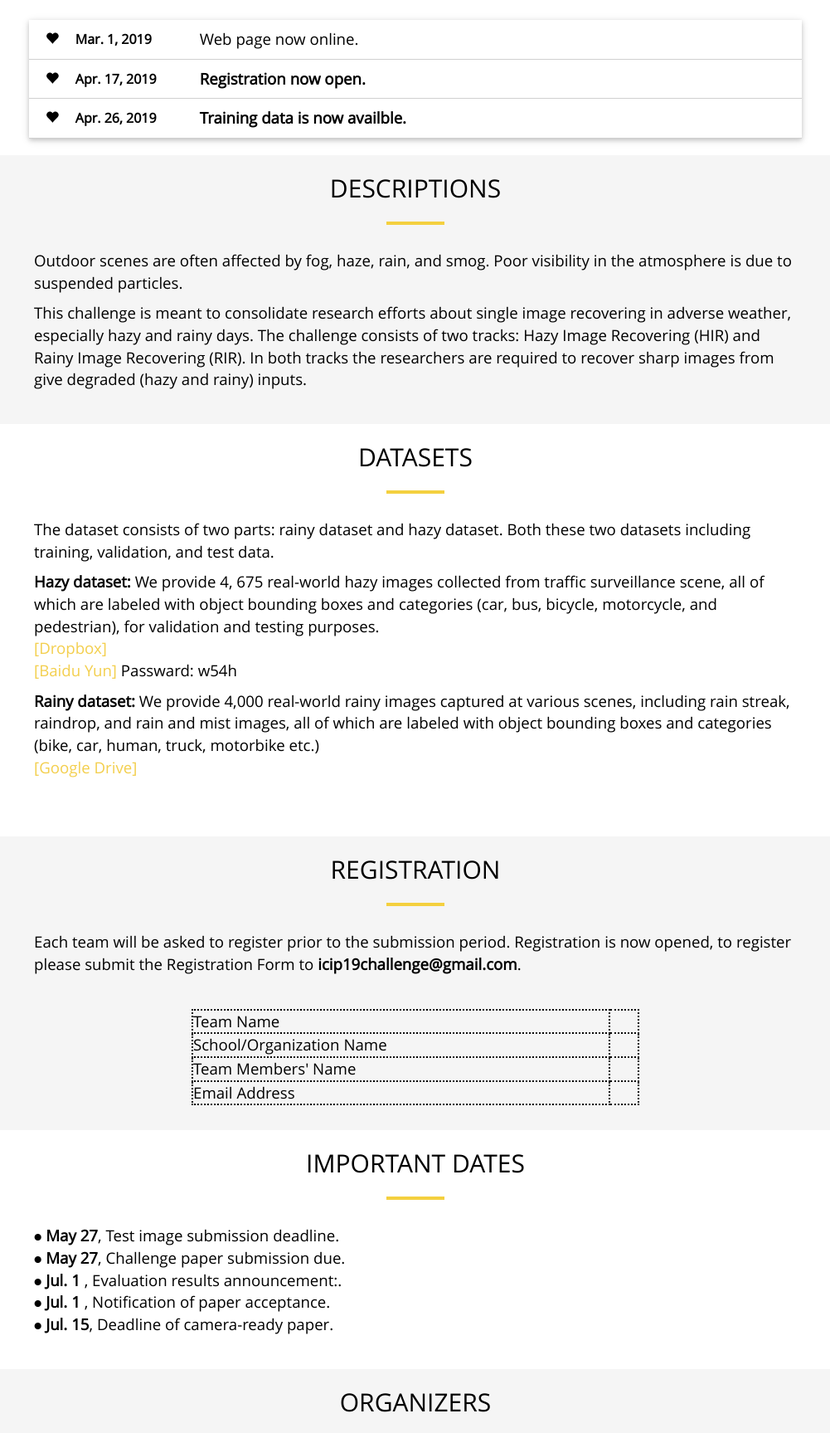
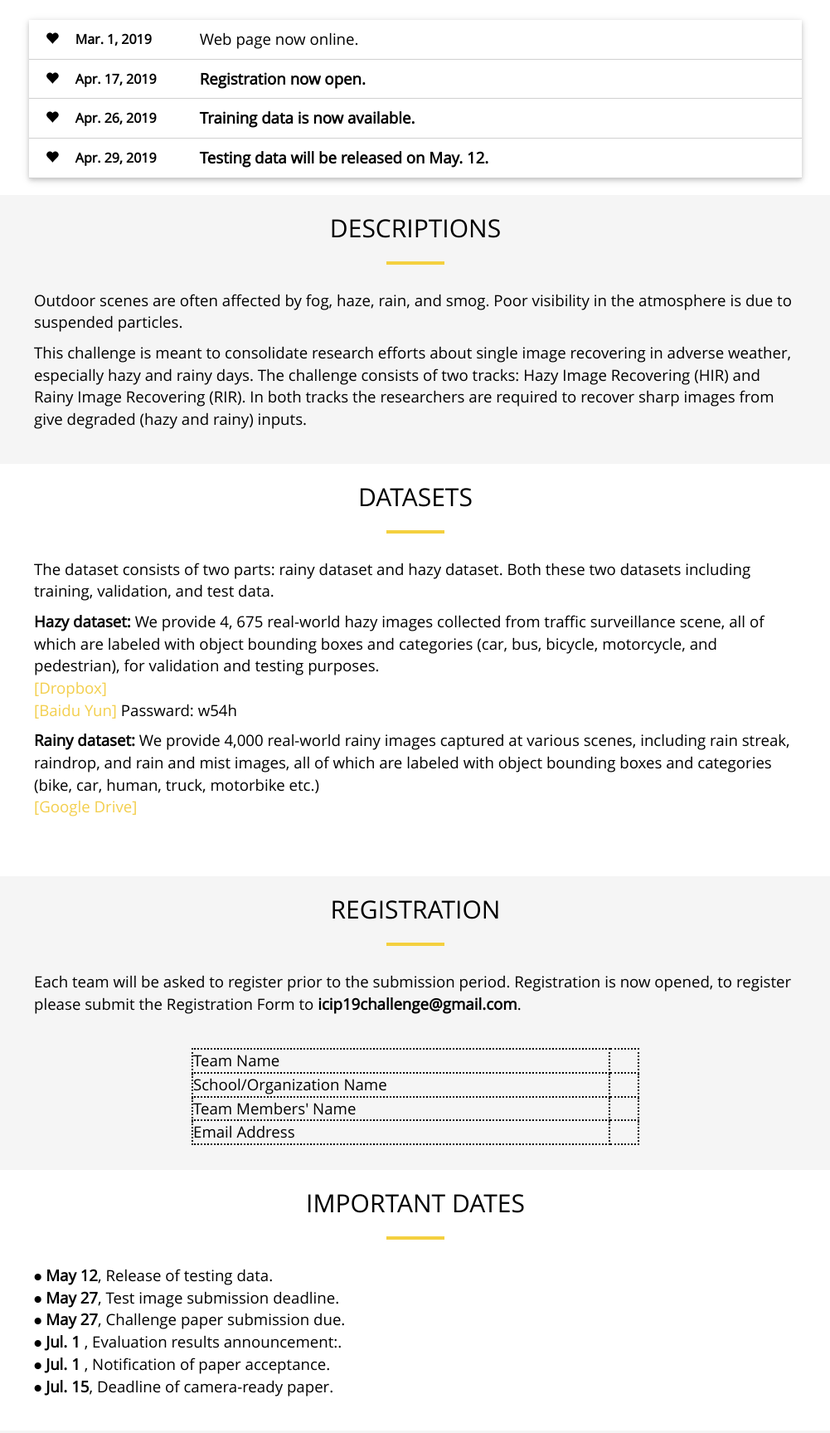
Before and after one commit to pkustruct/pkustruct, a plain HTML site: page icip2019.html in a window 1280 px wide. Shown: the part 620-2347 px from the top of the page at 83% size, without its empty margins (139-1140 px from the left). Drawn offline with Linux system fonts and the light colour scheme.

Commit message:
Add test release time

```diff
--- a/icip2019.html
+++ b/icip2019.html
@@ -111,7 +111,12 @@
 
                     <div class="dev-item">
                         <span>Apr. 26, 2019</span>
-                        <span><strong>Training data is now availble.</strong></span>
+                        <span><strong>Training data is now available.</strong></span>
+                    </div>
+
+                    <div class="dev-item">
+                        <span>Apr. 29, 2019</span>
+                        <span><strong>Testing data will be released on May. 12.</strong></span>
                     </div>
                 </div>
             </div>
@@ -216,6 +221,9 @@
                 </h2>
                 <hr>
                 <ul class="welcome-message text-left" style="font-size: 14pt">
+                    <li class="welcome-message text-left">
+                        ⦁ <strong>May 12</strong>, Release of testing data.
+                    </li>
                     <li class="welcome-message text-left">
                         ⦁ <strong>May 27</strong>, Test image submission deadline.
                     </li>
```
Also changed, not shown: 1 other file.
